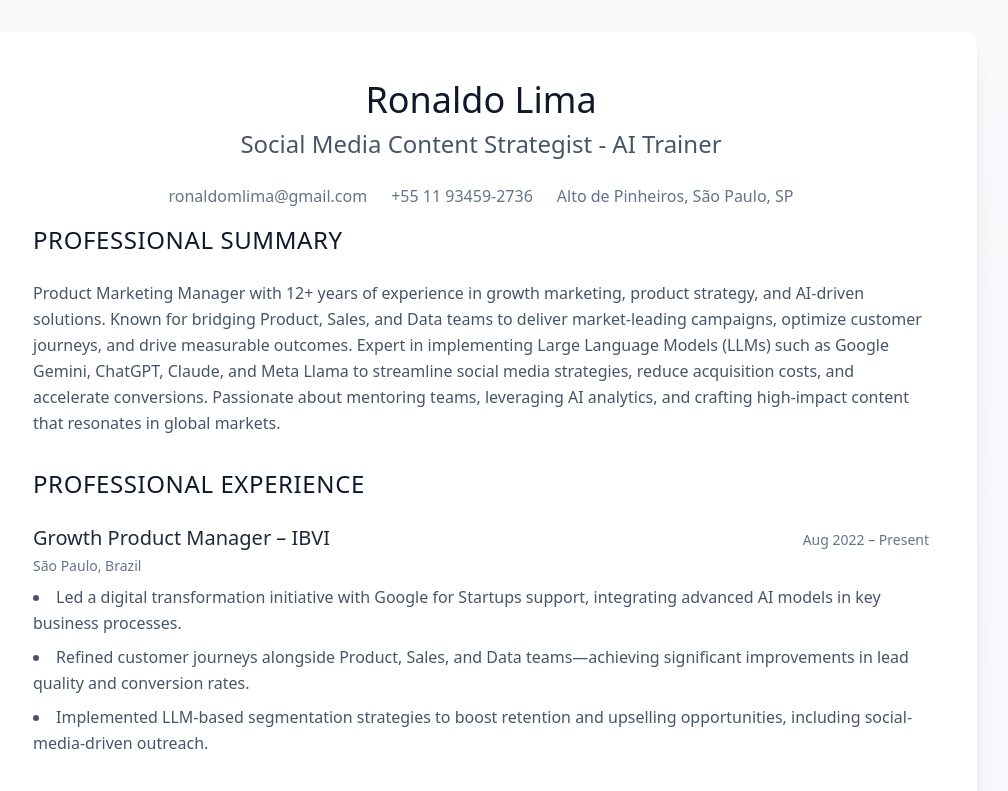
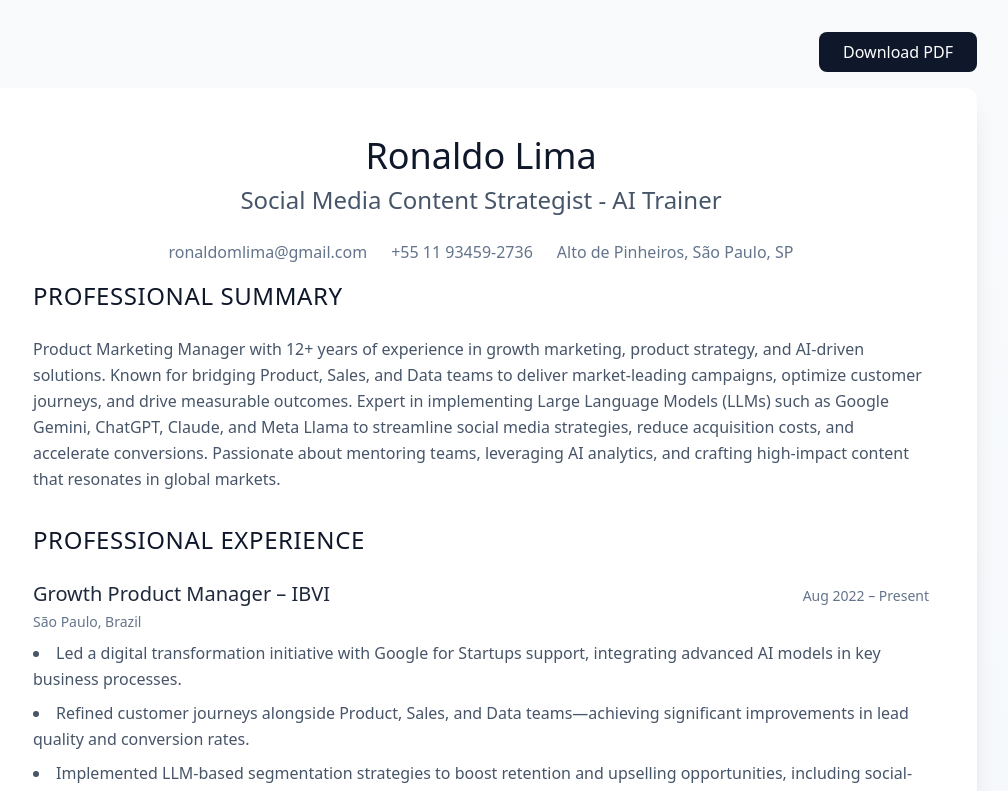
Before and after one commit to limaronaldo/ronaldo-resume, a Next.js app: page /resume-ai in a window 1280 px wide. Shown: the top 791 px of the page, without its empty margins (159-1167 px from the left). Built offline with nearby package versions, Linux system fonts and the light colour scheme.

Commit message:
resume-ai page 3

```diff
--- a/app/resume-ai/page.tsx
+++ b/app/resume-ai/page.tsx
@@ -12,6 +12,7 @@ import { useEffect, useState } from 'react';
 
 export default function ResumeAI() {
   const [mounted, setMounted] = useState(false);
+  const [isGenerating, setIsGenerating] = useState(false);
 
   useEffect(() => {
     setMounted(true);
@@ -26,6 +27,46 @@ export default function ResumeAI() {
       }
     }
   }, [mounted]);
+
+  const downloadPDF = async () => {
+    try {
+      setIsGenerating(true);
+      const response = await fetch('/api/generate-pdf', {
+        method: 'POST',
+        headers: {
+          'Content-Type': 'application/json',
+        },
+        body: JSON.stringify({
+          url: `${window.location.origin}/resume-ai`,
+          jobTitle: contactInfo.role,
+        }),
+      });
+
+      if (!response.ok) throw new Error('Failed to generate PDF');
+
+      const blob = await response.blob();
+      const url = window.URL.createObjectURL(blob);
+      const a = document.createElement('a');
+      a.href = url;
+
+      // Create initials from job title
+      const initials = contactInfo.role
+        .split(' ')
+        .map(word => word[0])
+        .join('')
+        .toUpperCase();
+
+      a.download = `RonaldoLima-${initials}.pdf`;
+      document.body.appendChild(a);
+      a.click();
+      window.URL.revokeObjectURL(url);
+      document.body.removeChild(a);
+    } catch (error) {
+      console.error('Error generating PDF:', error);
+    } finally {
+      setIsGenerating(false);
+    }
+  };
 
   if (!mounted) {
     return null;
@@ -158,6 +199,18 @@ export default function ResumeAI() {
   return (
     <div className="min-h-screen bg-gradient-to-b from-slate-50 to-slate-100">
       <main className="container mx-auto px-4 py-8 max-w-5xl">
+        <div className="flex justify-end mb-4">
+          <button
+            onClick={downloadPDF}
+            disabled={isGenerating}
+            className={`px-6 py-2 rounded-lg bg-slate-900 text-white transition-colors ${
+              isGenerating ? 'opacity-50 cursor-not-allowed' : 'hover:bg-slate-800'
+            }`}
+          >
+            {isGenerating ? 'Generating...' : 'Download PDF'}
+          </button>
+        </div>
+
         <div className="bg-white shadow-xl rounded-xl p-8 md:p-12">
 
           {/* Header */}
```
